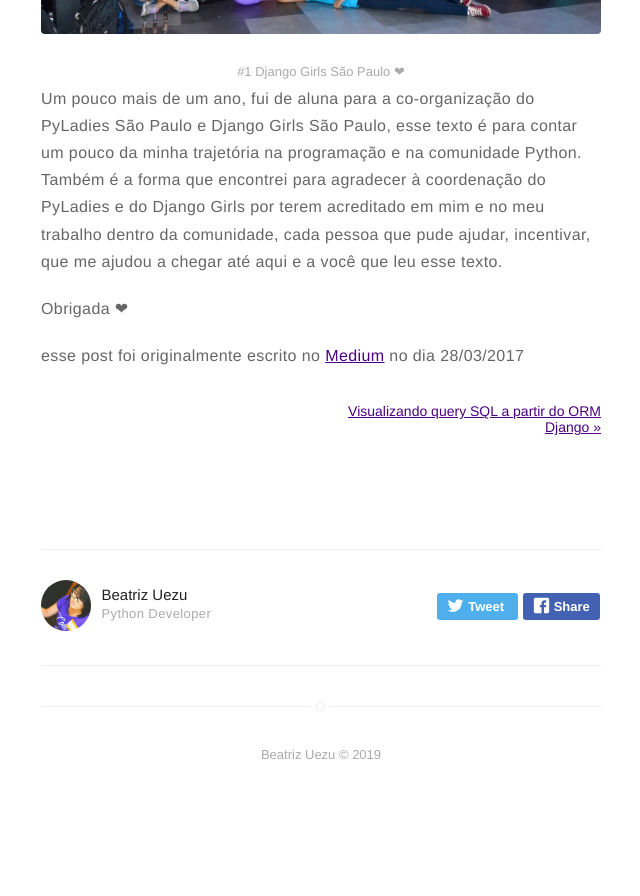
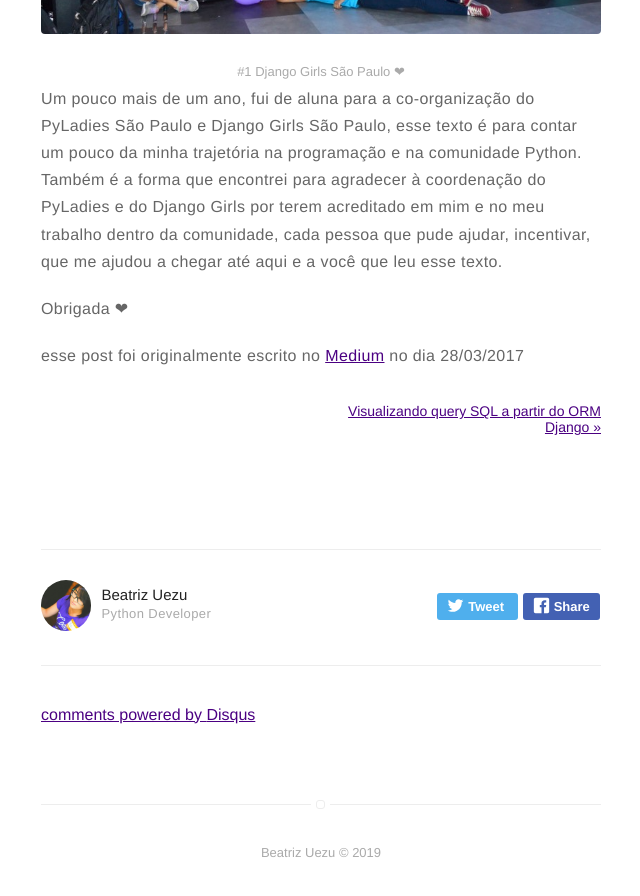
Before and after one commit to beatrizuezu/beatrizuezu.github.io, a Jekyll site: the page built from _posts/2018-03-16-pyladies-e-django-girls-do-medo-ao-incentivo.md, in a window 1280 px wide and 900 px high, scrolled down 7330 px. Shown: the top 896 px of the window, without its empty margins (319-959 px from the left). Built offline with Jekyll 4.4.1, drawn with Linux system fonts in a browser that asks for light colours; comment, search, counter and statistics services are not loaded; before the commit the page ends 8132 px from its top, so only the background shows below that; some of the changed lines change nothing that is shown.

Commit message:
add disqus

```diff
--- a/_config.yml
+++ b/_config.yml
@@ -29,9 +29,9 @@
 # analytics-piwik-id: 1
 
 # if you don't want comments in your posts, leave categories empty
-# disqus:
-#   shortname: mydisqus # enter this from your disqus account
-#   categories: [blog, project] # only show disqus for posts that have these categories
+disqus:
+  shortname: beatrizuezu # enter this from your disqus account
+  categories: [blog, project] # only show disqus for posts that have these categories
 
 # if you don't have any of social below, comment the line
 # facebook: myfacebook
```
